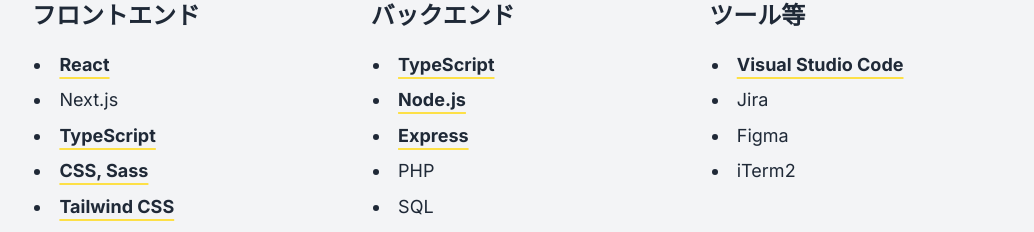
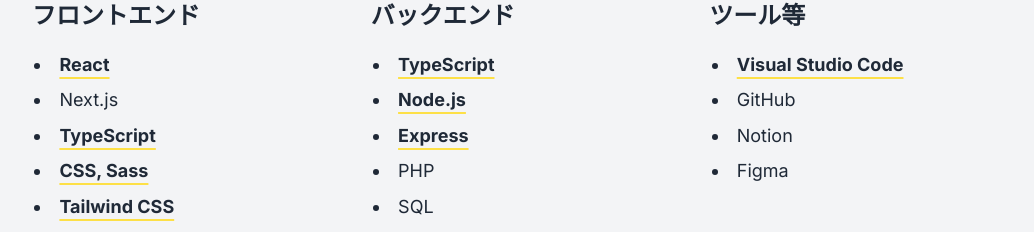
Before and after one commit to yha-1228/portfolio, a Next.js app: page / in a window 1280 px wide. Shown: the part 524-756 px from the top of the page, without its empty margins (116-1150 px from the left). Built offline with nearby package versions, Linux system fonts and the light colour scheme.

Commit message:
feat(skills): toolsを更新

```diff
--- a/src/data/skills.ts
+++ b/src/data/skills.ts
@@ -46,9 +46,9 @@ export const skillWords: SkillWord[] = [
     label: 'Visual Studio Code',
     strong: true,
   },
-  { category2: 'tools', category: 'tools', label: 'Jira' },
+  { category2: 'tools', category: 'tools', label: 'GitHub' },
+  { category2: 'tools', category: 'tools', label: 'Notion' },
   { category2: 'tools', category: 'tools', label: 'Figma' },
-  { category2: 'tools', category: 'tools', label: 'iTerm2' },
 ];
 
 export type Rank = 'good' | 'normal' | 'bad';
```
